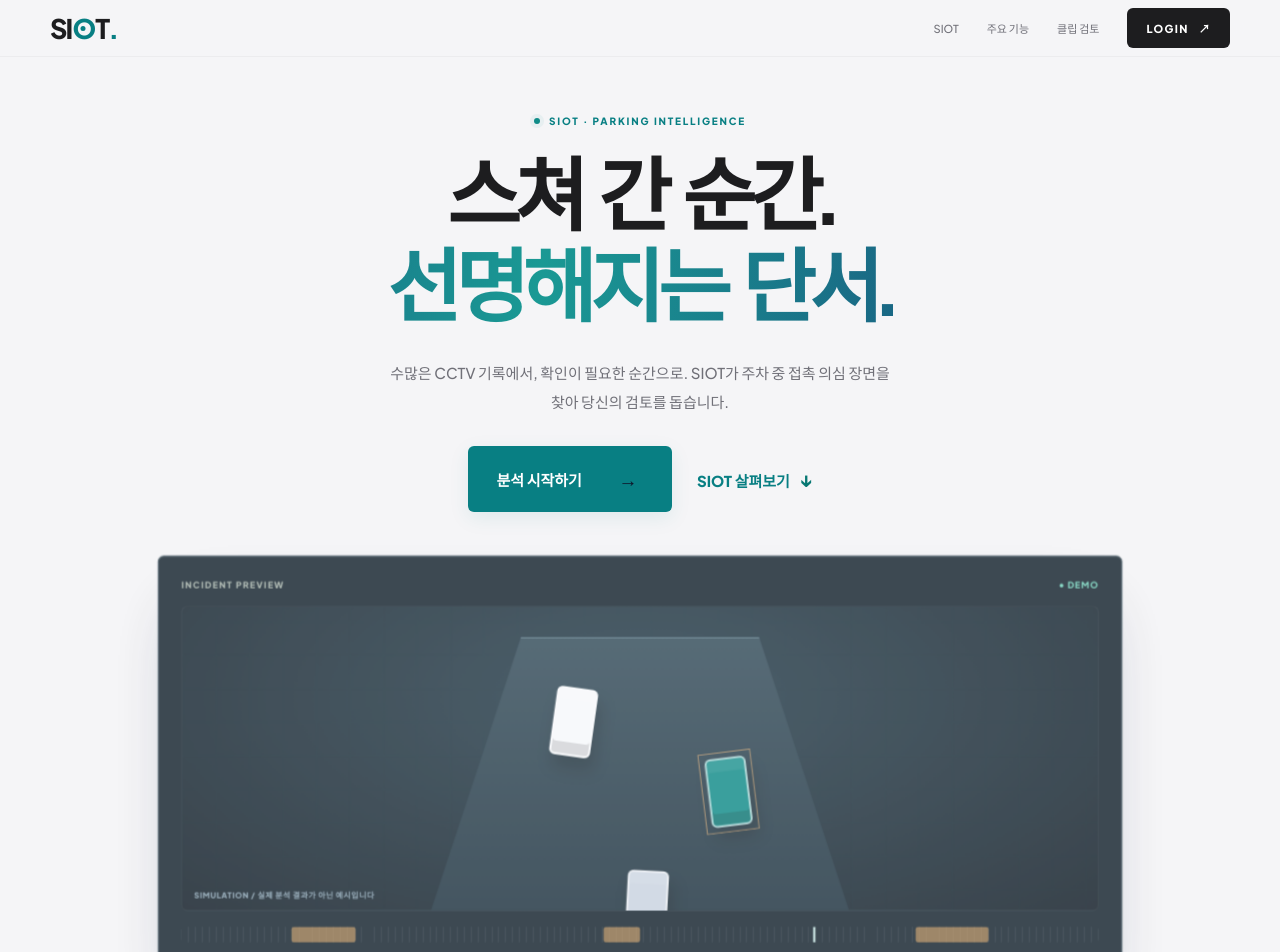
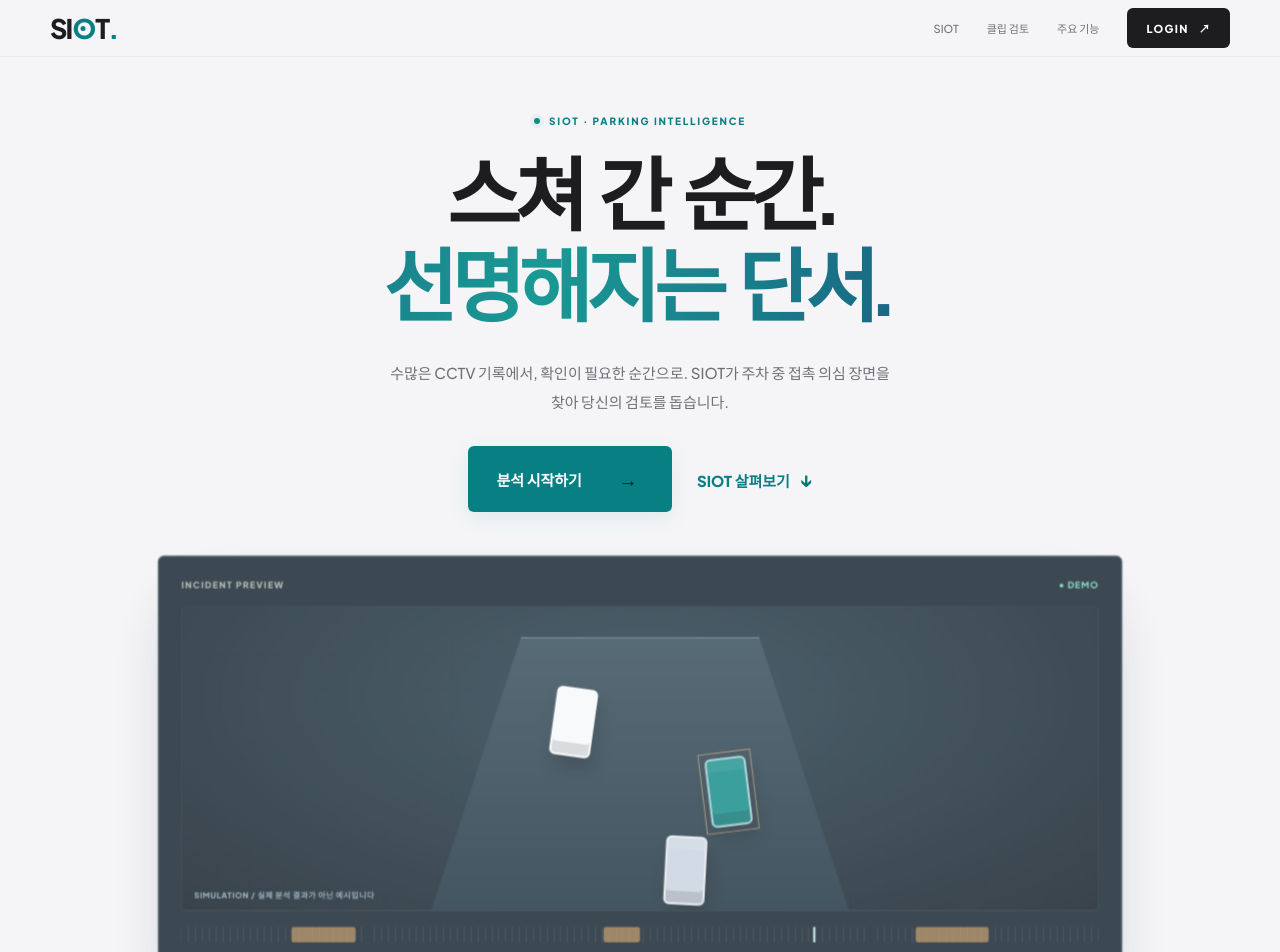
Before and after one commit to CBNU-capstone-26/Minor-Collision-Detection-System, a React (Vite) app in the folder ui/: page /login in a window 1280 px wide. Shown: the top 952 px of the page. Built offline with nearby package versions, Linux system fonts and the light colour scheme.

Commit message:
style: enhance public login page styles and layout responsiveness

```diff
--- a/ui/src/App.jsx
+++ b/ui/src/App.jsx
@@ -350,7 +350,7 @@ function LoginPage({ onLogin }) {
           <span className="workspace-wordmark" translate="no">SI<span className="workspace-lens">O</span>T<span className="workspace-brand-dot">.</span></span>
         </button>
         <div className="public-nav-meta">
-          <nav className="premium-nav-links" aria-label="서비스 소개"><a href="#overview" translate="no">SIOT</a><a href="#why-siot">주요 기능</a><a href="#review-preview">클립 검토</a></nav>
+          <nav className="premium-nav-links" aria-label="서비스 소개"><a href="#overview" translate="no">SIOT</a><a href="#review-preview">클립 검토</a><a href="#why-siot">주요 기능</a></nav>
           <button className="public-login-trigger" translate="no" onClick={openLogin}>
             LOGIN <span aria-hidden="true">↗</span>
           </button>
--- a/ui/src/premium-ui.css
+++ b/ui/src/premium-ui.css
@@ -1,4 +1,5 @@
 /* Quiet surfaces, generous type and deliberate motion. */
+html:has(.public-login-page) { scroll-behavior: smooth; }
 .public-login-page {
   --public-paper: #f5f5f7; --public-ink: #1d1d1f; --public-muted: #707078;
   --public-green: #108c88; --public-green-dark: #087873; --public-accent-rgb: 16,140,136;
@@ -16,7 +17,7 @@ body.dark-mode .public-login-page .public-navbar { background: #101113d9; }
 .public-hero .public-kicker { display: flex; gap: 9px; justify-content: center; align-items: center; }
 .premium-status-dot { width: 6px; height: 6px; border-radius: 50%; background: #108c88; box-shadow: 0 0 0 4px #108c8810; }
 .public-login-page .public-hero h1 { font-size: clamp(46px, 6.8vw, 88px); letter-spacing: -.075em; line-height: 1.14; font-weight: 750; margin: 25px 0; }
-.public-login-page .public-hero h1 em { font-style: normal; color: #198f94; background: linear-gradient(100deg,#195a80 5%,#1a9994 50%,#195a80 95%); background-clip: text; -webkit-background-clip: text; -webkit-text-fill-color: transparent; background-size: 200% 100%; animation: premium-spectrum 9s ease-in-out infinite; }
+.public-login-page .public-hero h1 em { padding-inline-end: .1em; font-style: normal; color: #198f94; background: linear-gradient(100deg,#195a80 5%,#1a9994 50%,#195a80 95%); background-clip: text; -webkit-background-clip: text; -webkit-text-fill-color: transparent; background-size: 200% 100%; animation: premium-spectrum 9s ease-in-out infinite; }
 .public-login-page .public-hero-description { max-width: 560px; margin: auto; font-size: 16px; line-height: 1.9; color: var(--public-muted); }
 .public-login-page .public-hero-actions { justify-content: center; gap: 25px; margin-top: 30px; }
 .public-login-page .public-primary-btn { position: relative; display: inline-flex; align-items: center; overflow: hidden; border: 0; background: #087f83; color: #fff; border-radius: 6px; padding: 17px 28px; font-size: 15px; box-shadow: 0 6px 20px #087f8318; }
@@ -175,6 +176,13 @@ body.dark-mode .premium-review-art span { background: #233640; color: #9bcbc6; }
 .premium-feature:nth-child(3) { transition-delay: .14s; }
 @keyframes premium-spectrum { 50% { background-position: 100% 0; } }
 @keyframes premium-timeline { from { left: 0; } to { left: 100%; } }
+@media (min-width: 721px) {
+  .public-login-page .public-scan-road .car-three {
+    left: calc(74% - 86px);
+    top: calc(36% + 80px);
+    bottom: auto;
+  }
+}
 @media (max-width: 720px) {
   .public-login-page .public-navbar { padding: 12px 20px; }
   .public-login-page .public-main { padding: 0 20px; }
@@ -199,6 +207,7 @@ body.dark-mode .premium-review-art span { background: #233640; color: #9bcbc6; }
   .premium-closing { padding: 60px 8px; }
 }
 @media (prefers-reduced-motion: reduce) {
+  html:has(.public-login-page) { scroll-behavior: auto; }
   .public-login-page *, .public-login-page *::before, .public-login-page *::after { animation: none !important; transition: none !important; scroll-behavior: auto !important; }
   .public-login-page .scroll-reveal { opacity: 1; transform: none; }
 }
```
